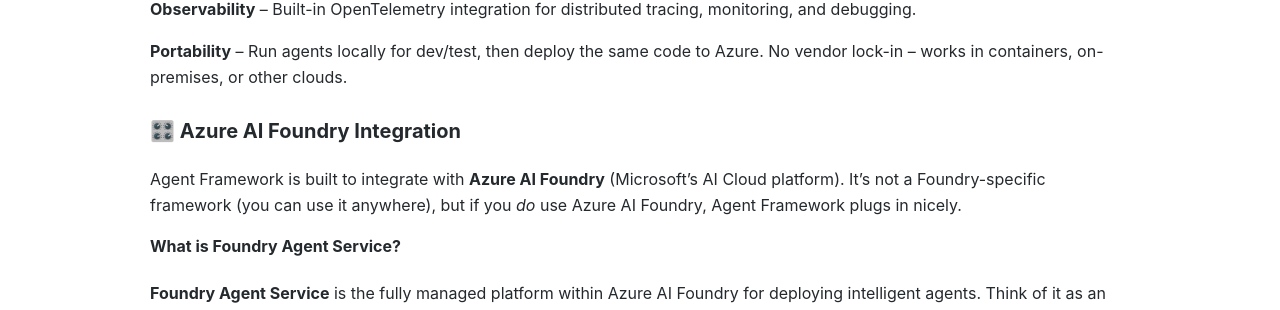
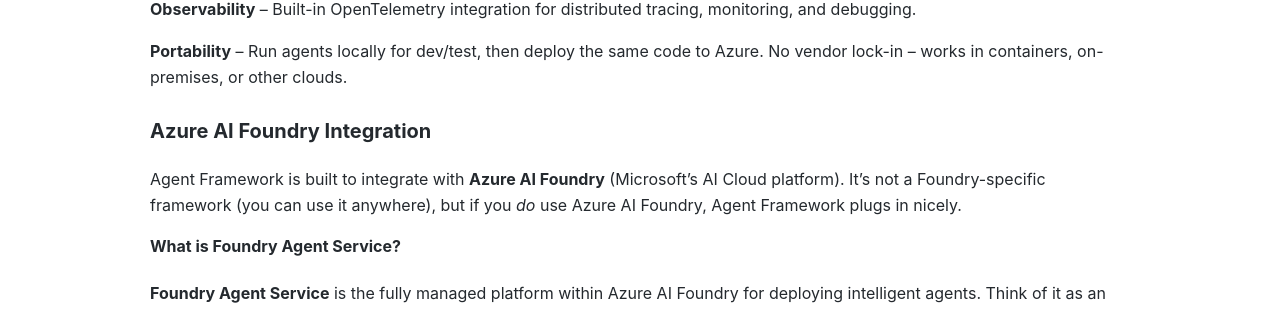
Before and after one commit to viperdan-org/agent-framework-demo, a Jekyll site: the page built from index.md, in a window 1280 px wide and 900 px high, scrolled down 6919 px. Shown: the part 141-451 px from the top of the window. Built offline with Jekyll 4.4.1, drawn with Linux system fonts in a browser that asks for light colours.

```diff
--- a/index.md
+++ b/index.md
@@ -229,7 +229,7 @@ Microsoft Agent Framework provides excellent developer experience:
 
 **Portability** – Run agents locally for dev/test, then deploy the same code to Azure. No vendor lock-in – works in containers, on-premises, or other clouds.
 
-### 🎛️ Azure AI Foundry Integration
+### Azure AI Foundry Integration
 
 Agent Framework is built to integrate with **Azure AI Foundry** (Microsoft's AI Cloud platform). It's not a Foundry-specific framework (you can use it anywhere), but if you *do* use Azure AI Foundry, Agent Framework plugs in nicely.
 
```
